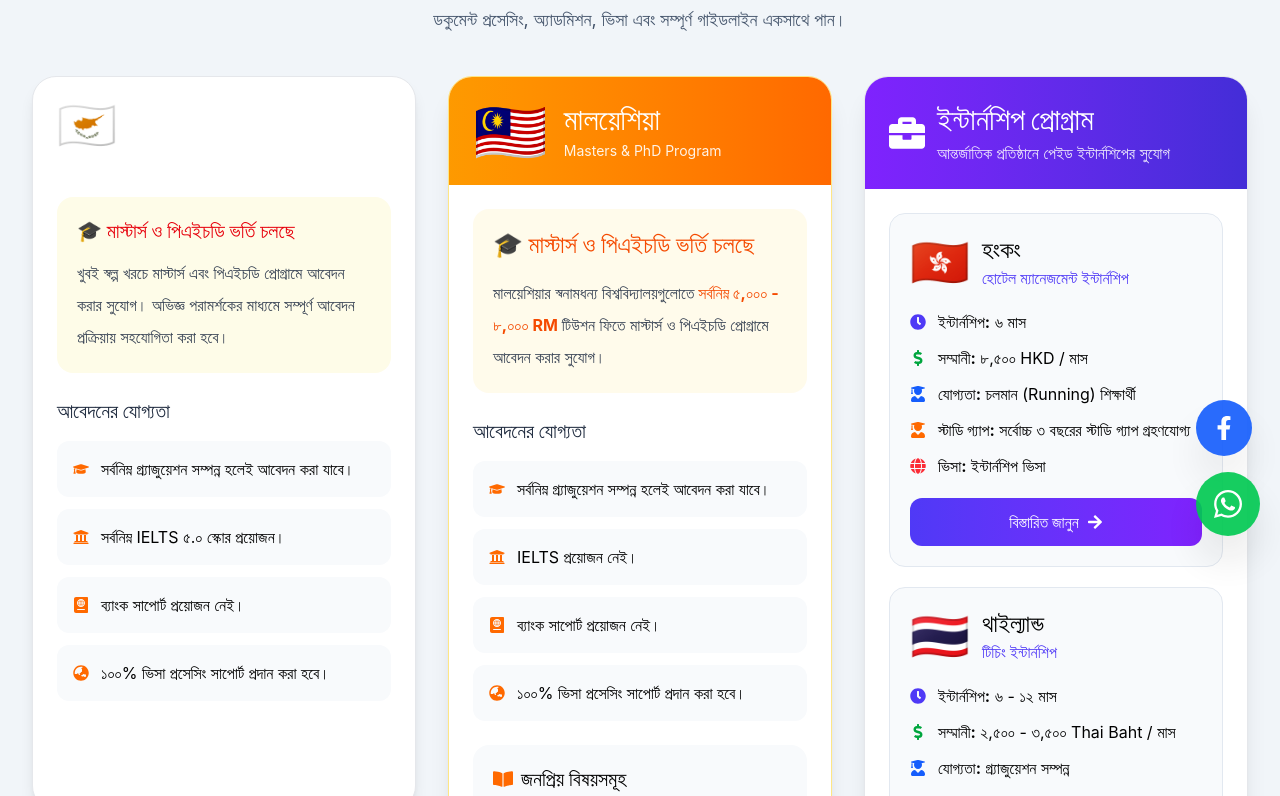
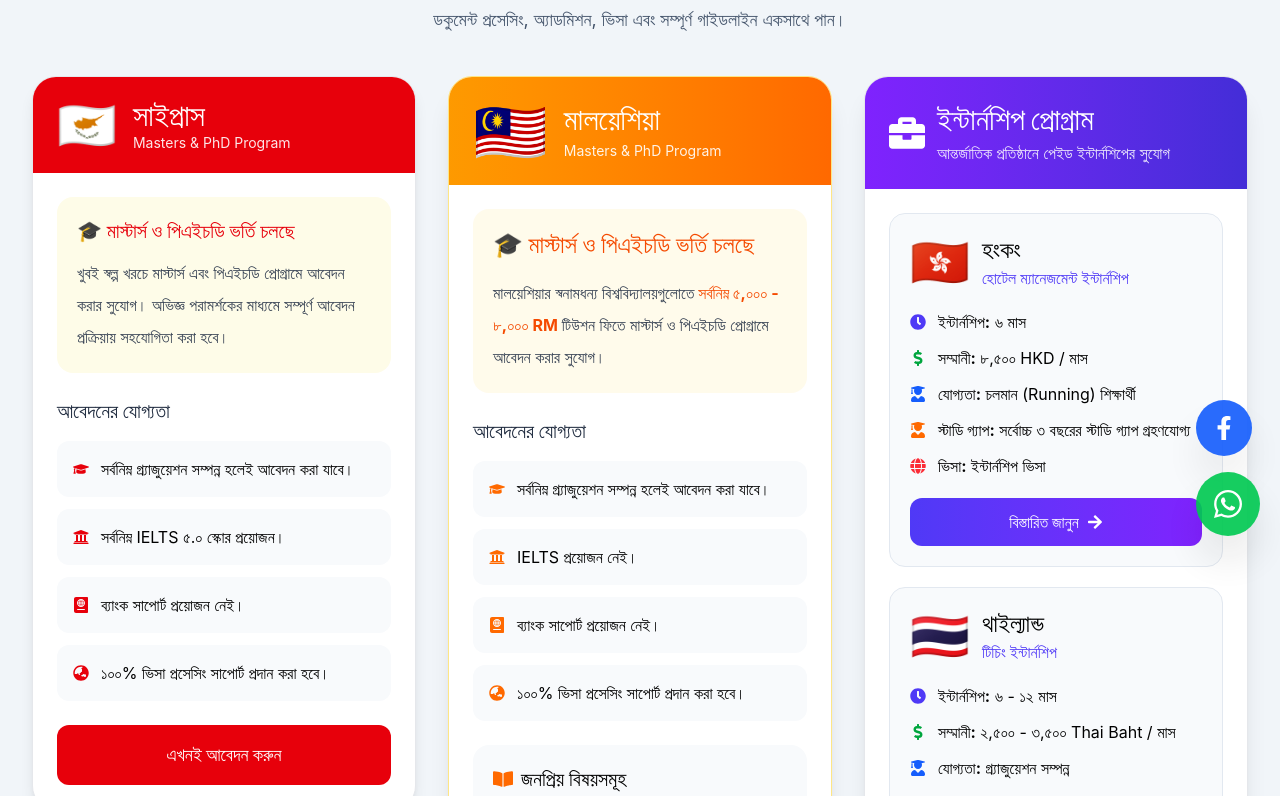
Before and after one commit to MohammadJewelRana/avelon-edu, a React (Vite) app: page / in a window 1280 px wide. Shown: the part 244-1040 px from the top of the page. Built offline with nearby package versions, Linux system fonts and the light colour scheme.

Commit message:
redesign

```diff
--- a/src/pages/home/Home.tsx
+++ b/src/pages/home/Home.tsx
@@ -25,8 +25,9 @@ const Home = () => {
             <span className="font-semibold text-red-600">
               মাস্টার্স, পিএইচডি ও ইন্টার্নশিপ
             </span>{" "}
-    প্রোগ্রামে কম খরচে আবেদন করুন। অভিজ্ঞ টিমের মাধ্যমে বিশ্ববিদ্যালয় নির্বাচন,
-    ডকুমেন্ট প্রসেসিং, অ্যাডমিশন, ভিসা এবং সম্পূর্ণ গাইডলাইন একসাথে পান।
+            প্রোগ্রামে কম খরচে আবেদন করুন। অভিজ্ঞ টিমের মাধ্যমে বিশ্ববিদ্যালয়
+            নির্বাচন, ডকুমেন্ট প্রসেসিং, অ্যাডমিশন, ভিসা এবং সম্পূর্ণ গাইডলাইন
+            একসাথে পান।
           </p>
         </div>
         <div className="grid grid-cols-1 gap-8 xl:grid-cols-3">
--- a/src/pages/home/StudyPrograms.tsx
+++ b/src/pages/home/StudyPrograms.tsx
@@ -1,9 +1,7 @@
 import {
-
   FaGraduationCap,
   FaUniversity,
   FaPassport,
-
   FaGlobeAsia,
 } from "react-icons/fa";
 
@@ -12,7 +10,9 @@ const countries = [
     id: 1,
     flag: "🇨🇾",
     country: "সাইপ্রাস",
-    color: "red",
+    bg: "bg-red-600",
+    hover: "hover:bg-red-700",
+    accent: "text-red-600",
     ielts: "সর্বনিম্ন IELTS ৫.০ স্কোর প্রয়োজন।",
     bank: "ব্যাংক সাপোর্ট প্রয়োজন নেই।",
   },
@@ -20,89 +20,117 @@ const countries = [
     id: 2,
     flag: "🇬🇷",
     country: "গ্রীস",
-    color: "blue",
+    bg: "bg-blue-600",
+    hover: "hover:bg-blue-700",
+    accent: "text-blue-600",
     ielts: "সর্বনিম্ন IELTS ৫.৫ স্কোর প্রয়োজন।",
     bank: "ব্যাংক সাপোর্ট প্রয়োজন।",
   },
 ];
+
 const StudyPrograms = () => {
-  const whatsappLink =
-    "https://wa.me/8801977005581?text=আসসালামু আলাইকুম, আমি Masters & PhD প্রোগ্রাম সম্পর্কে বিস্তারিত জানতে চাই।";
+  return (
+    <section className="space-y-6">
+      {countries.map((item) => {
+        const whatsappLink = `https://wa.me/8801977005581?text=${encodeURIComponent(
+          `আসসালামু আলাইকুম, আমি ${item.country} এর Masters & PhD Program সম্পর্কে বিস্তারিত জানতে চাই।`
+        )}`;
 
         return (
-    <section className="space-y-6">
-      {countries.map((item) => (
           <div
             key={item.id}
-          className="overflow-hidden rounded-3xl border border-gray-200 bg-white shadow-lg transition duration-300 hover:-translate-y-1 hover:shadow-2xl"
+            className="overflow-hidden rounded-3xl border border-gray-200 bg-white shadow-lg transition-all duration-300 hover:-translate-y-1 hover:shadow-2xl"
           >
             {/* Header */}
-          <div className={`bg-${item.color}-600 px-6 py-5 text-white`}>
-            <div className="flex items-center gap-3 ">
+
+            <div className={`${item.bg} px-6 py-5 text-white`}>
+              <div className="flex items-center gap-4">
                 <span className="text-5xl">{item.flag}</span>
 
-              <div className=" ">
-                <h2 className="text-3xl font-extrabold  ">{item.country}</h2>
+                <div>
+                  <h2 className="text-3xl font-black">{item.country}</h2>
 
-                <p className="text-sm  ">Masters & PhD Program</p>
+                  <p className="text-sm opacity-90">
+                    Masters & PhD Program
+                  </p>
                 </div>
               </div>
             </div>
 
             {/* Body */}
+
             <div className="space-y-6 p-6">
+
               <div className="rounded-2xl bg-yellow-50 p-5">
-              <h3 className="text-xl font-bold text-red-600">
+                <h3 className={`text-xl font-bold ${item.accent}`}>
                   🎓 মাস্টার্স ও পিএইচডি ভর্তি চলছে
                 </h3>
 
                 <p className="mt-3 leading-8 text-gray-700">
-                খুবই স্বল্প খরচে <b>মাস্টার্স</b> এবং <b>পিএইচডি</b> প্রোগ্রামে
-                আবেদন করার সুযোগ। অভিজ্ঞ পরামর্শকের মাধ্যমে সম্পূর্ণ আবেদন
+                  খুবই স্বল্প খরচে <b>মাস্টার্স</b> এবং{" "}
+                  <b>পিএইচডি</b> প্রোগ্রামে আবেদন করার সুযোগ।
+                  অভিজ্ঞ পরামর্শকের মাধ্যমে সম্পূর্ণ আবেদন
                   প্রক্রিয়ায় সহযোগিতা করা হবে।
                 </p>
               </div>
 
-            {/* Features */}
+              {/* Requirements */}
+
               <div>
                 <h3 className="mb-4 text-xl font-bold text-slate-800">
                   আবেদনের যোগ্যতা
                 </h3>
 
                 <div className="space-y-3">
+
                   <div className="flex items-start gap-3 rounded-xl bg-slate-50 p-4">
-                  <FaGraduationCap className="mt-1 text-orange-500" />
-                  <p>সর্বনিম্ন গ্র্যাজুয়েশন সম্পন্ন হলেই আবেদন করা যাবে।</p>
+                    <FaGraduationCap className={`mt-1 ${item.accent}`} />
+
+                    <p>
+                      সর্বনিম্ন গ্র্যাজুয়েশন সম্পন্ন হলেই আবেদন
+                      করা যাবে।
+                    </p>
                   </div>
 
                   <div className="flex items-start gap-3 rounded-xl bg-slate-50 p-4">
-                  <FaUniversity className="mt-1 text-orange-500" />
+                    <FaUniversity className={`mt-1 ${item.accent}`} />
+
                     <p>{item.ielts}</p>
                   </div>
 
                   <div className="flex items-start gap-3 rounded-xl bg-slate-50 p-4">
-                  <FaPassport className="mt-1 text-orange-500" />
+                    <FaPassport className={`mt-1 ${item.accent}`} />
+
                     <p>{item.bank}</p>
                   </div>
 
                   <div className="flex items-start gap-3 rounded-xl bg-slate-50 p-4">
-                  <FaGlobeAsia className="mt-1 text-orange-500" />
-                  <p>১০০% ভিসা প্রসেসিং সাপোর্ট প্রদান করা হবে।</p>
+                    <FaGlobeAsia className={`mt-1 ${item.accent}`} />
+
+                    <p>
+                      ১০০% ভিসা প্রসেসিং সাপোর্ট প্রদান করা
+                      হবে।
+                    </p>
+                  </div>
+
                 </div>
               </div>
-            </div>
+
+              {/* Button */}
 
               <a
                 href={whatsappLink}
                 target="_blank"
                 rel="noopener noreferrer"
-              className={`block w-full rounded-xl bg-${item.color}-600 py-4 text-center text-lg font-bold text-white transition hover:bg-${item.color}-700`}
+                className={`block w-full rounded-xl py-4 text-center text-lg font-bold text-white transition duration-300 hover:scale-[1.02] ${item.bg} ${item.hover}`}
               >
                 এখনই আবেদন করুন
               </a>
+
             </div>
           </div>
-      ))}
+        );
+      })}
     </section>
   );
 };
```
Lines whose indentation alone changed are shown as unchanged.
